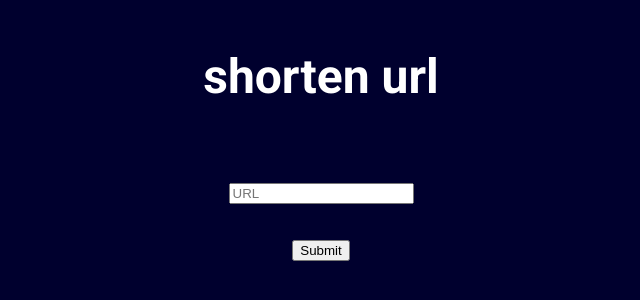
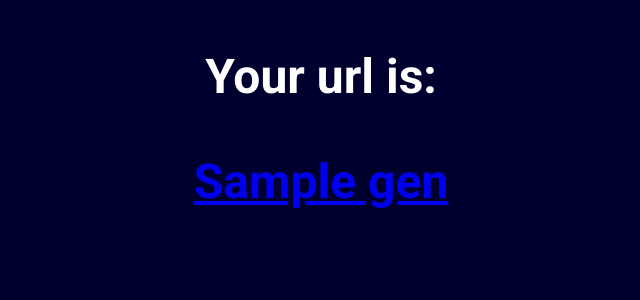
Before and after one commit to delivey/xevis, a Flask app: template templates/index.html in a window 1280 px wide. Shown: the top 300 px of the page, without its empty margins (319-959 px from the left). Run offline with Flask 2, Linux system fonts and the light colour scheme; the template is opened without the code that fills it: most values are stand-ins (such as "Sample title", 1, 10 or a date in 2020).

Commit message:
added url showing

```diff
--- a/app.py
+++ b/app.py
@@ -6,9 +6,10 @@ app = Flask(__name__)
 
 @app.route("/")
 def index():
-    return render_template("index.html")
+    gen = None
+    return render_template("index.html", gen=gen)
 
 @app.route("/shorten", methods=["POST"])
 def shorten():
     gen = generate()
-    return redirect("/")
+    return render_template("index.html", gen=gen)
--- a/templates/index.html
+++ b/templates/index.html
@@ -6,6 +6,7 @@ shorten url
 
 
 {% block body %}
+{% if gen == None %}
 <div class="shortentext">
     <p>shorten url</p>
 </div>
@@ -17,4 +18,10 @@ shorten url
         <input type="submit" value="Submit">
       </form>
 </div>
+{% elif gen != None %}
+<div class="shortentext">
+    <p>Your url is:</p>
+    <a href="/{{ gen }}">{{ gen }}</p>
+</div>
+{% endif %}
 {% endblock %}
```
